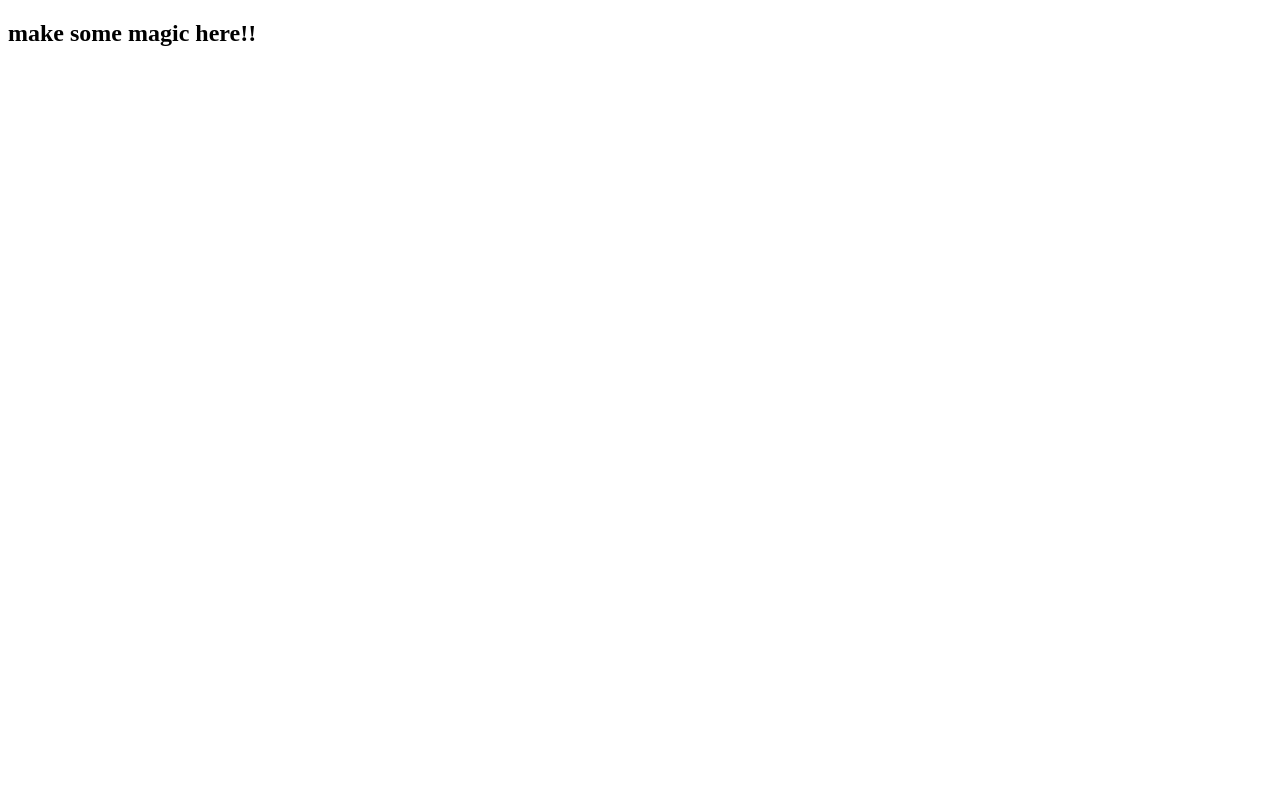
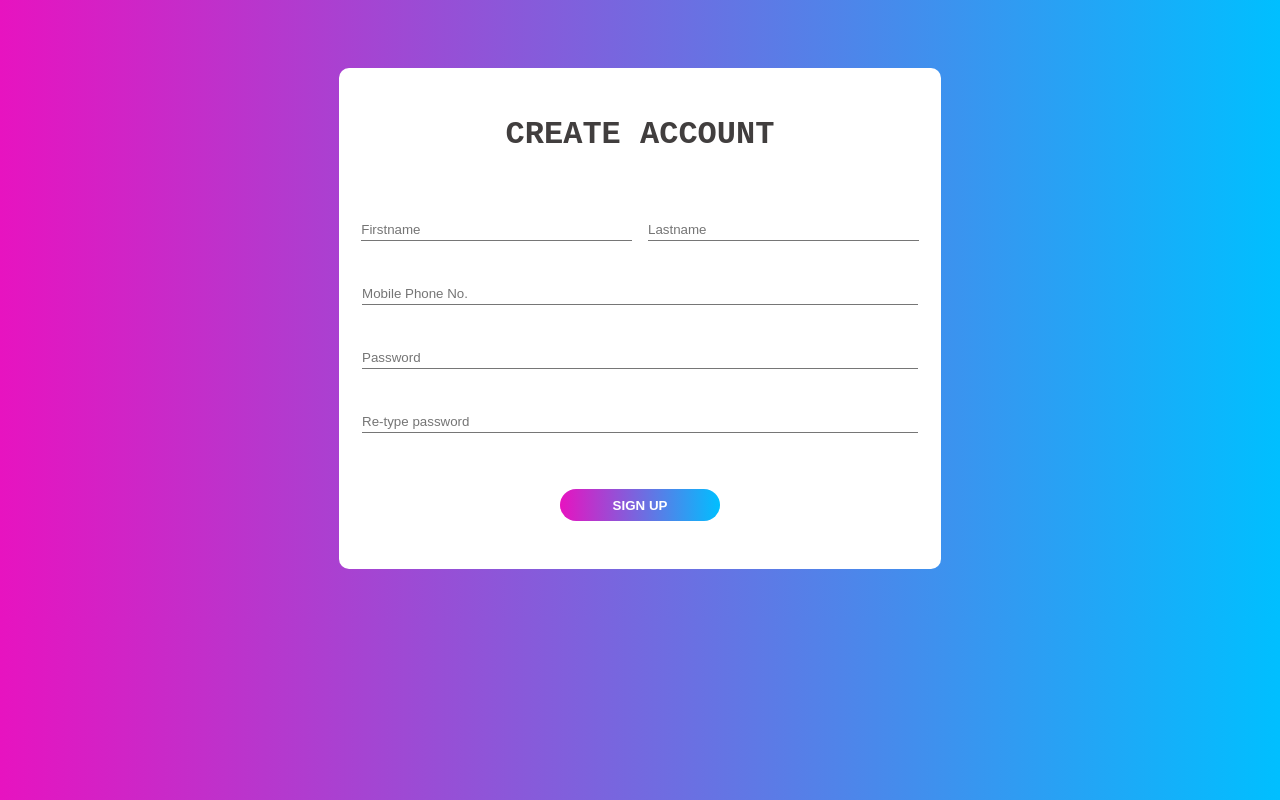
Before and after one commit to Lily-G1/circle-398-holiday-challenge, a plain HTML site: page index.html in a window 1280 px wide. Drawn offline with Linux system fonts and the light colour scheme.

Commit message:
Created HTML content on Index.html

```diff
--- a/index.html
+++ b/index.html
@@ -12,7 +12,27 @@
 
 <body>
 
-  <h2>make some magic here!!</h2>
+  <main class="container">
+    <form action="" id="form">
+      <h1>Create Account</h1>
+      <div class="names">
+        <input type="text" name="first-name" id="first-name" placeholder="Firstname" required>
+
+        <input type="text" name="last-name" id="last-name" placeholder="Lastname" required><br>
+      </div>
+
+      <input type="tel" name="phone-number" id="phone-number" placeholder="Mobile Phone No." required>
+
+      <input type="password" name="password" id="password" placeholder="Password" required><br>
+
+      <input type="password" name="password-confirm" id="password-confirm" placeholder="Re-type password" required>
+
+      <p>
+        <button type="submit" class="btn">SIGN UP</button>
+      </p>
+
+    </form>
+  </main>
 
   <!-- // ============= EEND DO NOT EDIT ============== // -->
   <script src="index.mjs" type="module"></script>
--- a/style.css
+++ b/style.css
@@ -0,0 +1,71 @@
+* {
+    margin: 0;
+    padding: 0;
+    box-sizing: border-box;
+}
+
+body {
+    font-family: 'Courier New', Courier, monospace;
+    font-size: 1rem;
+    background: linear-gradient(to right, rgb(231, 19, 192), rgb(0, 191, 255));
+}
+
+.container {
+	width: 700px;
+	max-width: 100%;
+	min-height: 400px;
+	margin: 0 auto;
+    padding: 1rem;
+	margin-top: 20px;
+    display: flex;
+    justify-content: center;
+}
+
+ #form {
+    margin: 2rem;
+    padding: 3rem 0.5rem;
+    border-radius: 10px;
+    width: 90%;
+    text-align: center;
+    background-color: white;
+}
+
+h1 {
+    margin-bottom: 2rem;
+    text-transform: uppercase;
+    color: rgb(65, 62, 62);
+}
+
+.names {
+    display: inline-flex;
+    width: 98%;
+}
+
+input {
+    margin: 0.5rem;
+    padding-top: 25px;
+    border-width: 0 0 1px 0;
+    width: 95%;
+    height: 3rem;
+    outline: none;
+    color: rgb(46, 45, 45);
+}
+
+.btn {
+    margin: 3rem 0 0 0;
+    width: 10rem;
+    height: 2rem;
+    border: none;
+    border-radius: 20px;
+    background: linear-gradient(to right, rgb(231, 19, 192), rgb(0, 191, 255));
+    color: white;
+    font-weight: bold;
+    text-transform: uppercase;
+}
+
+.btn:hover {
+    cursor: pointer;
+    width: 11.25rem;
+    background: linear-gradient(to right, rgb(0, 191, 255), rgb(231, 19, 192));
+    transition: 0.5s;
+}
```
